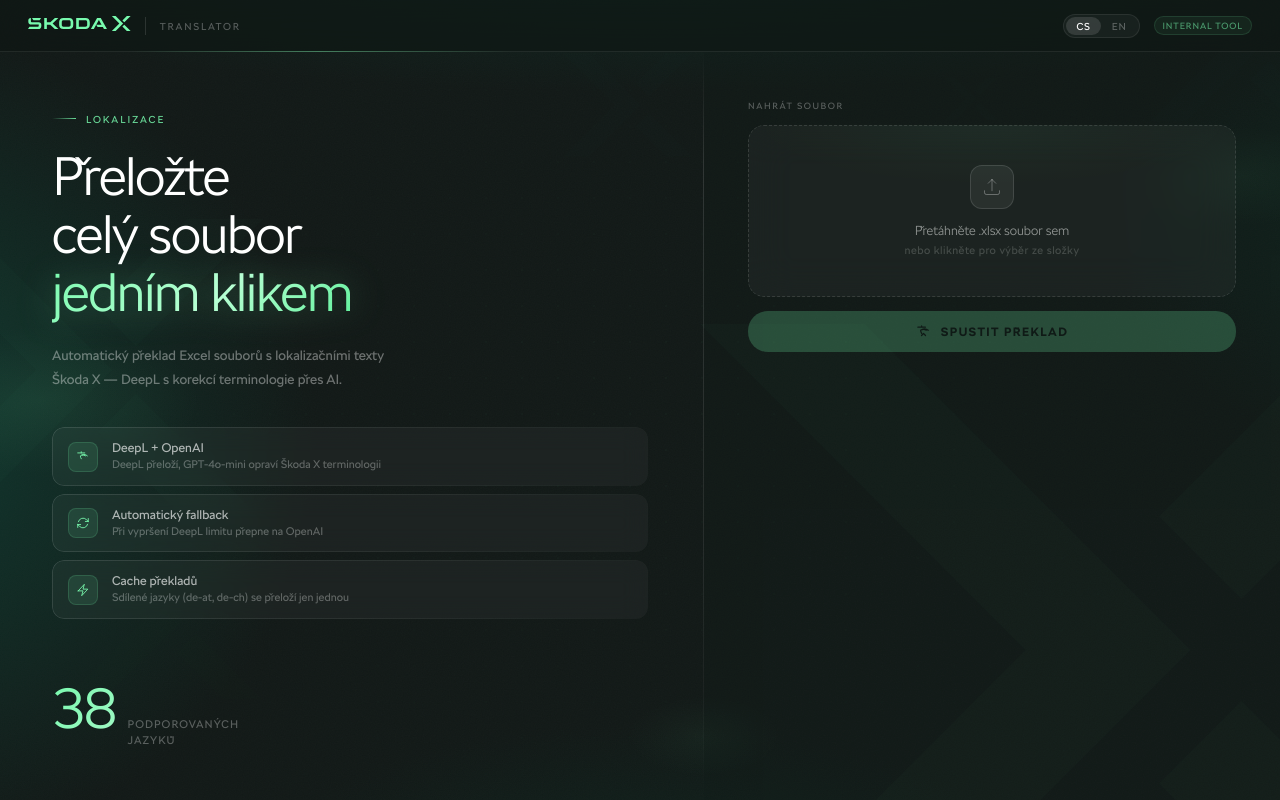
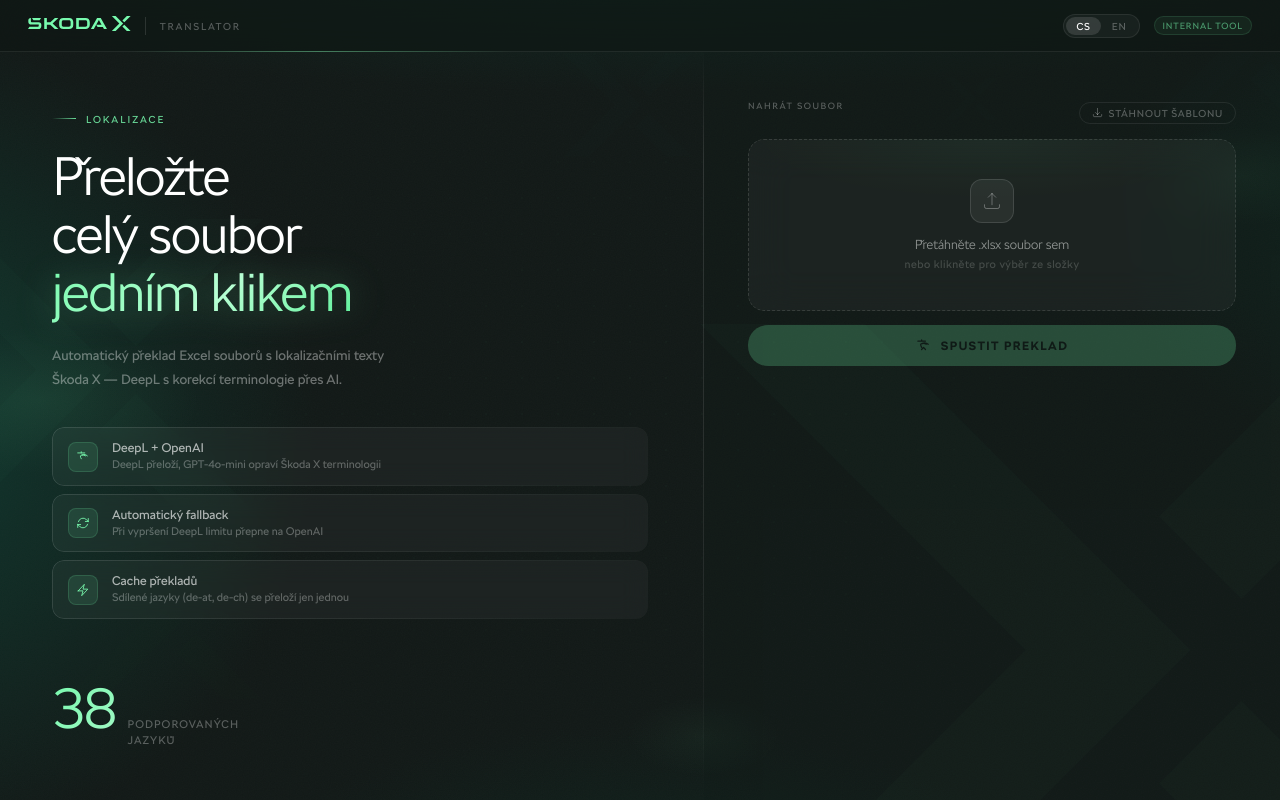
Before and after one commit to jirin1997-wq/Translator, a FastAPI app: page / in a window 1280 px wide. Run offline with FastAPI, Linux system fonts and the light colour scheme.

Commit message:
Add files via upload

```diff
--- a/app.py
+++ b/app.py
@@ -362,6 +362,63 @@
     )
 
 
+@app.get("/template")
+def download_template():
+    import io
+    from openpyxl.styles import Font, PatternFill, Alignment
+    from fastapi.responses import StreamingResponse
+
+    headers = [
+        "key_name", "English",
+        "bg-BG", "bs-BA", "cs-CZ", "da-DK",
+        "de-AT", "de-CH", "de-DE", "de-LU",
+        "el-GR", "en-GB", "en-IE",
+        "es-ES", "es-IC", "et-EE", "fi-FI",
+        "fr-BE", "fr-CH", "fr-FR", "fr-LU",
+        "hr-HR", "hu-HU", "is-IS",
+        "it-CH", "it-IT", "lt-LT", "lv-LV",
+        "mk-MK", "nl-BE", "nl-NL", "nn-NO",
+        "pl-PL", "pt-PT", "ro-RO",
+        "sk-SK", "sl-SI", "sr-RS", "sv-SE", "uk-UA",
+    ]
+
+    wb = openpyxl.Workbook()
+    ws = wb.active
+    ws.title = "Translations"
+
+    dark_fill  = PatternFill(start_color="0E3A2F", end_color="0E3A2F", fill_type="solid")
+    key_fill   = PatternFill(start_color="1a5c47", end_color="1a5c47", fill_type="solid")
+    green_font = Font(color="78FAAE", bold=True, name="Calibri", size=11)
+    white_font = Font(color="FFFFFF", bold=True, name="Calibri", size=11)
+    center     = Alignment(horizontal="center", vertical="center")
+
+    for col_idx, h in enumerate(headers, 1):
+        cell = ws.cell(1, col_idx, h)
+        cell.font      = green_font
+        cell.alignment = center
+        cell.fill      = dark_fill
+        if h == "key_name":
+            cell.fill = key_fill
+            cell.font = white_font
+
+    ws.column_dimensions["A"].width = 36
+    ws.column_dimensions["B"].width = 48
+    for i in range(3, len(headers) + 1):
+        col_letter = openpyxl.utils.get_column_letter(i)
+        ws.column_dimensions[col_letter].width = 14
+    ws.row_dimensions[1].height = 24
+
+    buf = io.BytesIO()
+    wb.save(buf)
+    buf.seek(0)
+
+    return StreamingResponse(
+        buf,
+        media_type="application/vnd.openxmlformats-officedocument.spreadsheetml.sheet",
+        headers={"Content-Disposition": "attachment; filename=skoda_x_translation_template.xlsx"},
+    )
+
+
 @app.get("/", response_class=HTMLResponse)
 def index():
     html_path = Path("templates/index.html")
--- a/templates/index.html
+++ b/templates/index.html
@@ -675,6 +675,39 @@
       text-align: center;
       letter-spacing: .06em;
     }
+
+    /* Template download link */
+    .template-row {
+      display: flex;
+      align-items: center;
+      justify-content: space-between;
+      margin-bottom: 14px;
+    }
+
+    .btn-template {
+      display: inline-flex;
+      align-items: center;
+      gap: 6px;
+      font-family: var(--font);
+      font-size: 10px;
+      letter-spacing: .08em;
+      text-transform: uppercase;
+      color: var(--w-30);
+      background: none;
+      border: 1px solid var(--w-8);
+      border-radius: 20px;
+      padding: 4px 12px;
+      cursor: pointer;
+      text-decoration: none;
+      transition: color .15s, border-color .15s;
+    }
+
+    .btn-template:hover {
+      color: var(--eg);
+      border-color: var(--eg-20);
+    }
+
+    .btn-template svg { width: 11px; height: 11px; }
   </style>
 </head>
 <body>
@@ -799,7 +832,15 @@
 
     <!-- Right -->
     <div class="right">
-      <p class="form-lbl" data-i18n="form-lbl">Nahrát soubor</p>
+      <div class="template-row">
+        <p class="form-lbl" data-i18n="form-lbl">Nahrát soubor</p>
+        <a class="btn-template" href="/template" download>
+          <svg fill="none" viewBox="0 0 24 24" stroke="currentColor" stroke-width="2">
+            <path stroke-linecap="round" stroke-linejoin="round" d="M3 16.5v2.25A2.25 2.25 0 005.25 21h13.5A2.25 2.25 0 0021 18.75V16.5M16.5 12L12 16.5m0 0L7.5 12m4.5 4.5V3"/>
+          </svg>
+          <span data-i18n="btn-template">Stáhnout šablonu</span>
+        </a>
+      </div>
 
       <div class="drop-zone" id="drop-zone">
         <input type="file" id="file-input" accept=".xlsx" />
@@ -883,7 +924,8 @@
       'btn-go':      'Spustit překlad',
       'prog-lbl':    'Průběh',
       'btn-dl':      'Stáhnout výsledek',
-      'done-note':   'Překlad dokončen — soubor je připraven ke stažení',
+      'done-note':    'Překlad dokončen — soubor je připraven ke stažení',
+      'btn-template': 'Stáhnout šablonu',
     },
     en: {
       'eyebrow':     'Localisation',
@@ -901,7 +943,8 @@
       'btn-go':      'Start translation',
       'prog-lbl':    'Progress',
       'btn-dl':      'Download result',
-      'done-note':   'Translation complete — your file is ready to download',
+      'done-note':    'Translation complete — your file is ready to download',
+      'btn-template': 'Download template',
     },
   };
 
```
